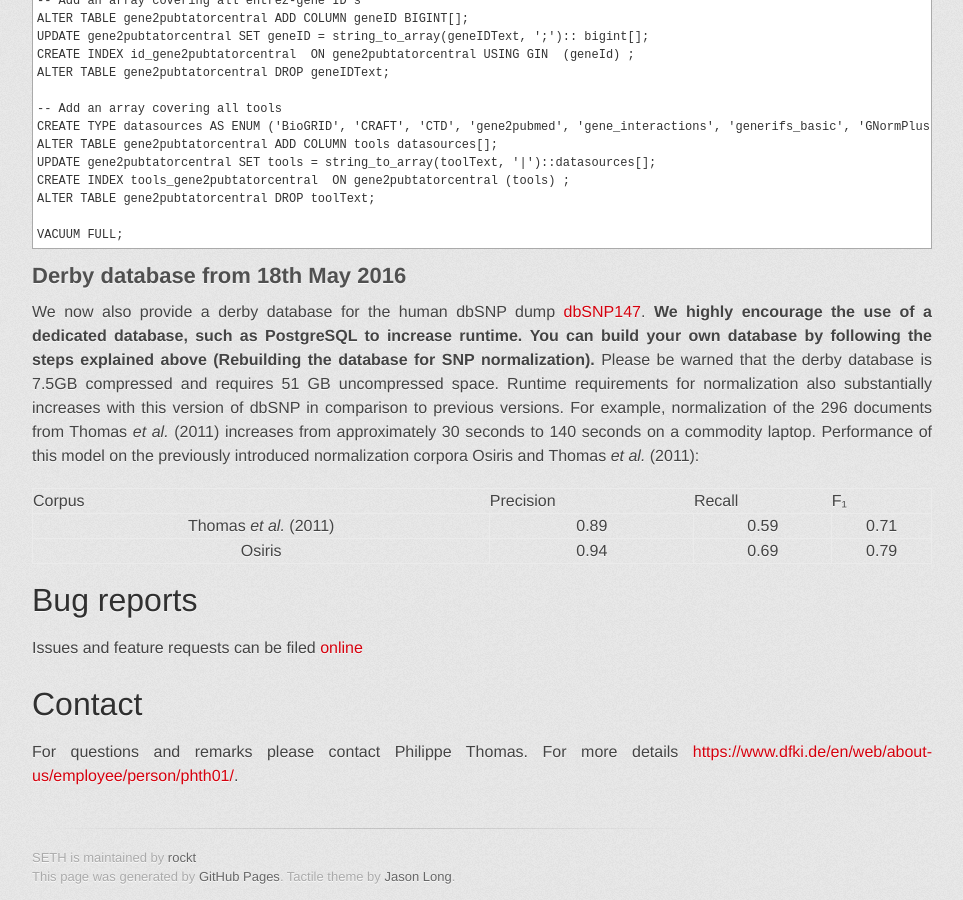
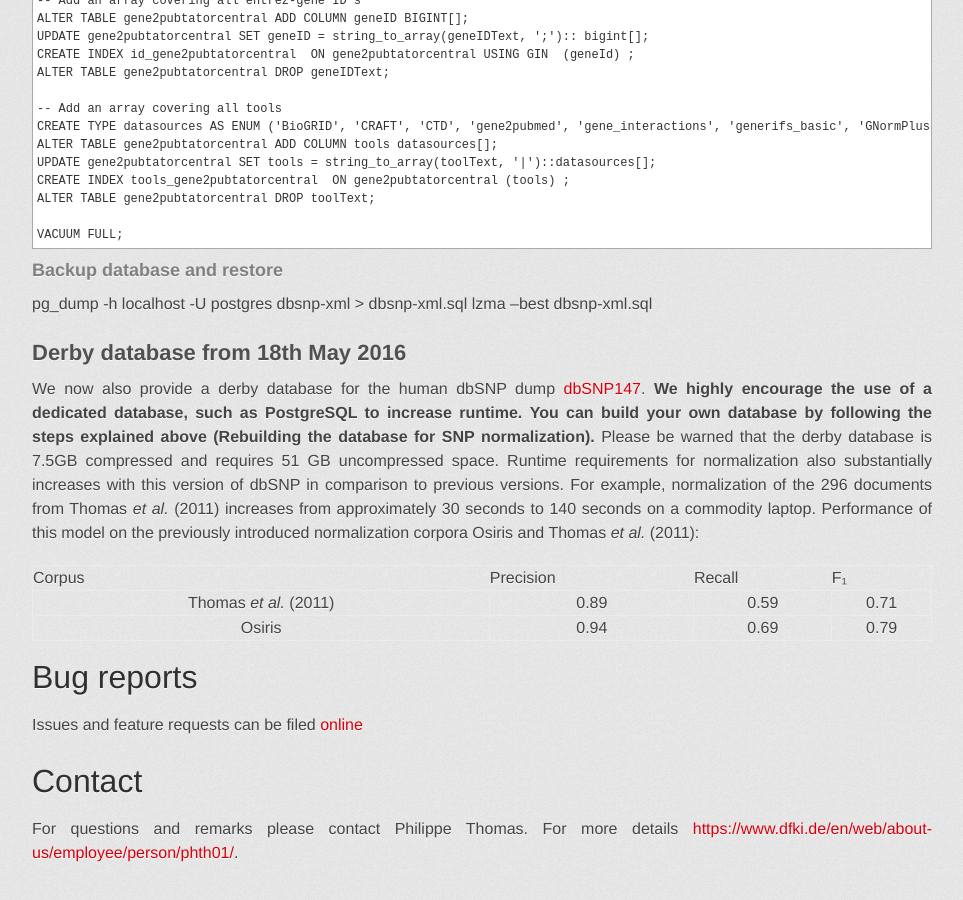
Before and after one commit to rockt/SETH, a Jekyll site: the page built from index.md, in a window 1280 px wide and 900 px high, scrolled down 9534 px. Shown: the whole window, without its empty margins (158-1121 px from the left). Built offline with Jekyll 4.4.1, drawn with Linux system fonts in a browser that asks for light colours; some web fonts are replaced.

Commit message:
Backup info

```diff
--- a/index.md
+++ b/index.md
@@ -499,6 +499,9 @@ Please set variables $DatabasePassword and $importData accordingly.
 
     VACUUM FULL;
 
+### Backup database and restore
+pg_dump -h localhost -U postgres dbsnp-xml > dbsnp-xml.sql
+lzma --best dbsnp-xml.sql
 
 ## Derby database from 18th May 2016
 We now also provide a derby database for the human dbSNP dump [dbSNP147](https://drive.google.com/open?id=0BxyKVvNXUobTMDJYcG81Uzdhb28).
```
